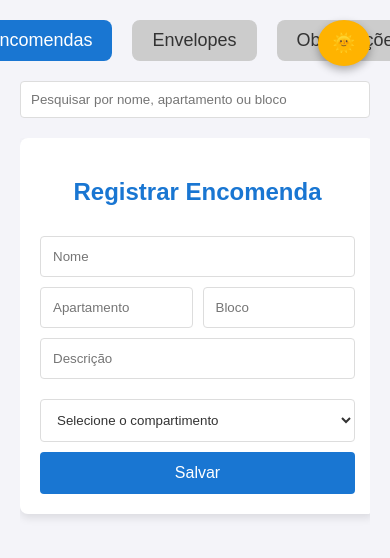
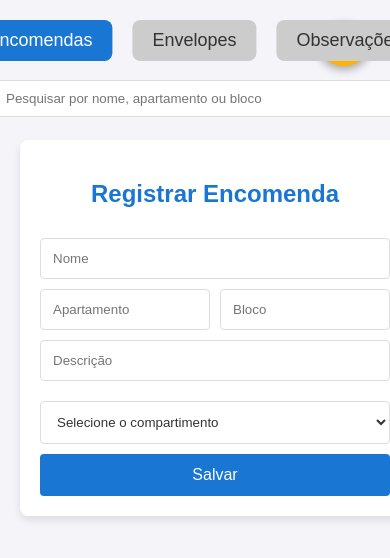
Before and after one commit to LiukenMonteiro/EncomendasFRJ, a React (Create React App) app: page / in a window 390 px wide. Shown: the top 558 px of the page. Built offline with nearby package versions, Linux system fonts and the light colour scheme.

Commit message:
alterações no layout

```diff
--- a/src/App.css
+++ b/src/App.css
@@ -403,3 +403,105 @@
   border-radius: 50%;
   margin-right: 5px;
 }
+/* Adicione ou atualize estes estilos no seu arquivo CSS */
+/* Atualize estes estilos no seu arquivo CSS */
+
+.container {
+  min-height: 100vh;
+  padding: 20px;
+  position: relative; /* Para permitir posicionamento absoluto da lista */
+}
+
+.content-container {
+  display: flex;
+  gap: 20px;
+  position: relative; /* Para manter o contexto de posicionamento */
+}
+
+.form-container {
+  width: 600px;
+  padding: 20px;
+  border-radius: 8px;
+  position: fixed;
+  top: 50%;
+  left: 50%;
+  transform: translate(-50%, -50%);
+}
+
+.list-container {
+  width: 350px;
+  overflow-y: auto;
+  padding: 0 10px;
+  position: fixed;
+  right: 20px;
+  top: 50%;
+  transform: translateY(-50%);
+  max-height: 80vh;
+}
+
+.item-list {
+  list-style: none;
+  padding: 0;
+  margin: 0;
+}
+
+.item-card {
+  margin-bottom: 10px;
+}
+
+/* Ajustes para elementos que precisam ficar fora do layout centralizado */
+.theme-toggle {
+  position: fixed;
+  top: 20px;
+  right: 20px;
+  z-index: 1000;
+}
+
+.tab-container {
+  position: fixed;
+  top: 20px;
+  left: 50%;
+  transform: translateX(-50%);
+  z-index: 1000;
+}
+
+.search-input {
+  position: fixed;
+  top: 80px;
+  left: 50%;
+  transform: translateX(-50%);
+  width: 400px;
+  z-index: 1000;
+}
+
+/* Para telas menores */
+@media (max-width: 1200px) {
+  .form-container {
+    width: 500px;
+  }
+
+  .list-container {
+    width: 300px;
+  }
+}
+
+@media (max-width: 900px) {
+  .form-container {
+    position: static;
+    transform: none;
+    width: 100%;
+    margin: 120px auto 0;
+  }
+
+  .list-container {
+    position: static;
+    transform: none;
+    width: 100%;
+    margin: 20px auto;
+  }
+
+  .content-container {
+    flex-direction: column;
+    align-items: center;
+  }
+}
--- a/src/EncomendasFRJ.jsx
+++ b/src/EncomendasFRJ.jsx
@@ -354,13 +354,13 @@ const EncomendasFRJ = () => {
         className={`search-input ${darkMode ? 'search-input-dark' : 'search-input-light'}`}
       />
 
-<div className="slider-container">
+      <div className="content-container">
         {activeTab === "encomendas" && (
           <>
             <div className={`form-container ${darkMode ? 'form-container-dark' : 'form-container-light'}`}>
               <EncomendaForm darkMode={darkMode} onSave={salvarEncomenda} />
             </div>
-            <div style={{ maxHeight: 'calc(100vh - 400px)', overflowY: 'auto', padding: '10px 0' }}>
+            <div className="list-container">
               <ul className="item-list">
                 {filtrarItens(encomendas).map(item => (
                   <li key={item.id} className={`item-card ${darkMode ? 'item-card-dark' : 'item-card-light'}`}>
@@ -401,7 +401,7 @@ const EncomendasFRJ = () => {
             <div className={`form-container ${darkMode ? 'form-container-dark' : 'form-container-light'}`}>
               <EnvelopeForm darkMode={darkMode} onSave={salvarEnvelope} />
             </div>
-            <div style={{ maxHeight: 'calc(100vh - 400px)', overflowY: 'auto', padding: '10px 0' }}>
+            <div className="list-container">
               <ul className="item-list">
                 {filtrarItens(envelopes).map(item => (
                   <li key={item.id} className={`item-card ${darkMode ? 'item-card-dark' : 'item-card-light'}`}>
@@ -439,11 +439,10 @@ const EncomendasFRJ = () => {
 
         {activeTab === "observacoes" && (
           <>
-            <ObservacoesForm
-              darkMode={darkMode}
-              onSave={salvarObservacao}
-            />
-            <div style={{ maxHeight: 'calc(100vh - 400px)', overflowY: 'auto', padding: '10px 0' }}>
+            <div className={`form-container ${darkMode ? 'form-container-dark' : 'form-container-light'}`}>
+              <ObservacoesForm darkMode={darkMode} onSave={salvarObservacao} />
+            </div>
+            <div className="list-container">
               <ObservacoesList
                 darkMode={darkMode}
                 observacoes={observacoes}
```
Lines whose indentation alone changed are shown as unchanged.
